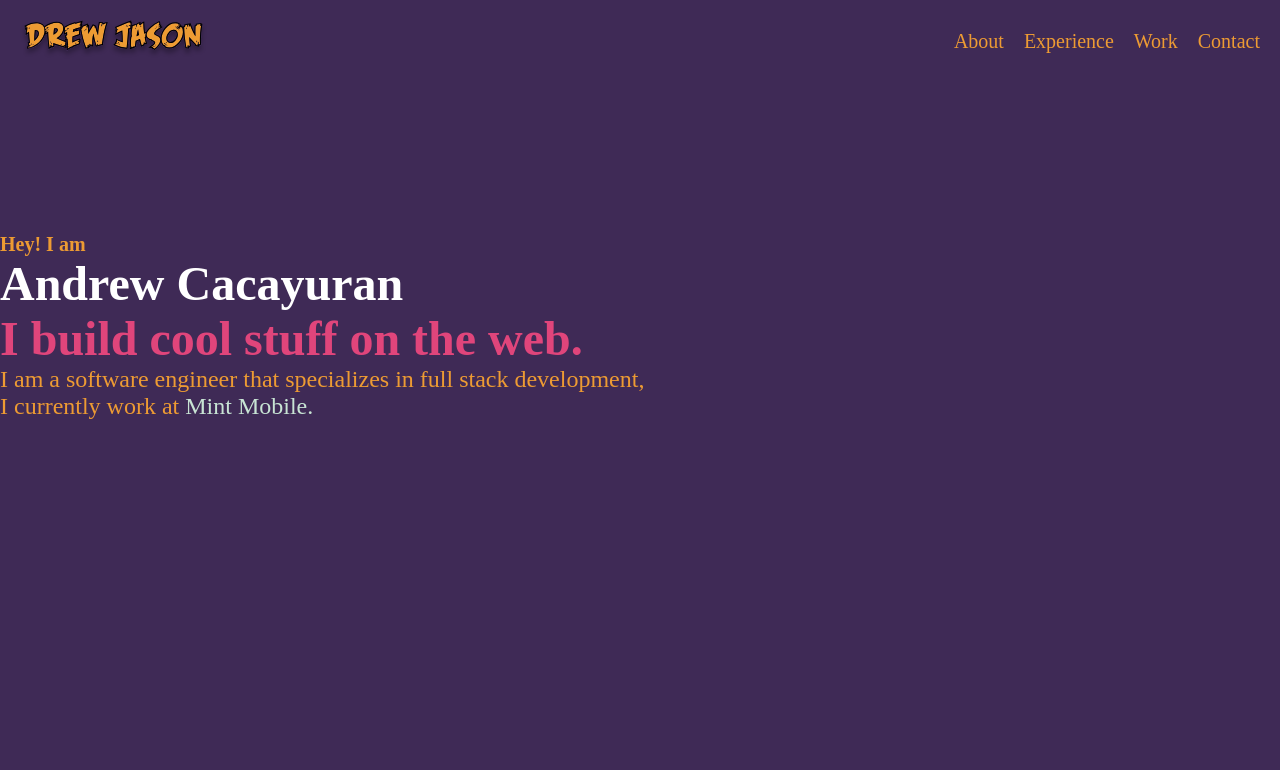
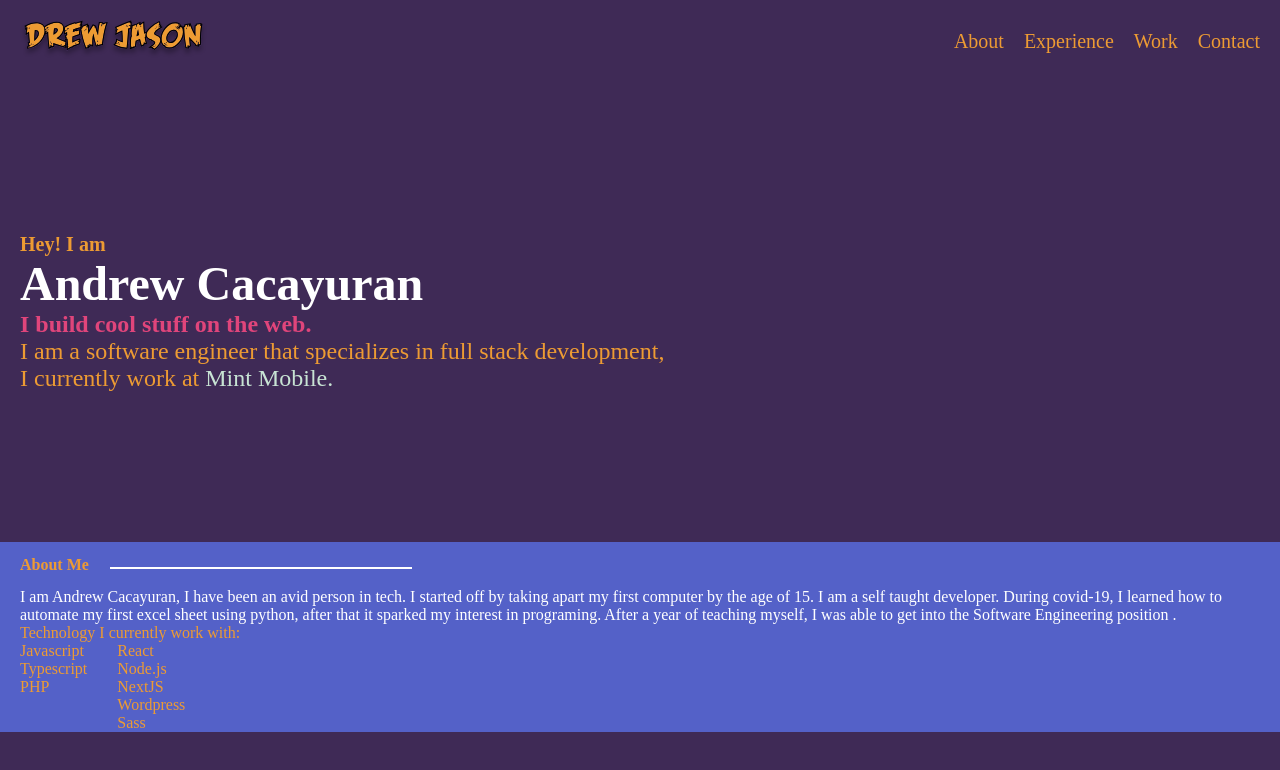
Before and after one commit to jayedeem/portfolio23, a React (Vite) app: page / in a window 1280 px wide. Shown: the top 770 px of the page. Built offline with nearby package versions, Linux system fonts and the light colour scheme; a web font is replaced by a local one.

Commit message:
need to fix spacing on about me

```diff
--- a/src/App.tsx
+++ b/src/App.tsx
@@ -8,22 +8,52 @@ function App() {
 			<NavBar />
 			<div>
 				<Container>
-					<h4 style={{ fontSize: '20px' }}>Hey! I am</h4>
-					<h3 style={{ color: '#fff', fontSize: '48px' }}>Andrew Cacayuran</h3>
-					<h2 style={{ color: '#E0457B', fontSize: '48px' }}>
-            I build cool stuff on the web.
-					</h2>
-					<p style={{ fontSize: '24px' }}>
-            I am a software engineer that specializes in full stack development,
+					<div className={styles.heroContainer}>
+						<h4>Hey! I am</h4>
+						<h3 style={{ color: '#fff' }}>Andrew Cacayuran</h3>
+						<h2 style={{ color: '#E0457B' }}>I build cool stuff on the web.</h2>
+						<p>
+              I am a software engineer that specializes in full stack
+              development,
 							<br />I currently work at{' '}
 							<a
 								className={styles.mintMobile}
 								href="https://mintmobile.com"
-							target="_blank" rel="noreferrer"
+								target="_blank"
+								rel="noreferrer"
 							>
                 Mint Mobile.
 							</a>
 						</p>
+					</div>
+				</Container>
+				<Container bgColor="#5461C8">
+					<div className={styles.aboutMe}>
+						<h4>About Me</h4>
+						<p style={{ color: '#fff' }}>
+              I am Andrew Cacayuran, I have been an avid person in tech. I
+              started off by taking apart my first computer by the age of 15. I
+              am a self taught developer. During covid-19, I learned how to
+              automate my first excel sheet using python, after that it sparked
+              my interest in programing. After a year of teaching myself, I was
+              able to get into the Software Engineering position .
+						</p>
+						<span>Technology I currently work with: </span>
+						<div className={styles.aboutMe__tech}>
+							<ul>
+								<li>Javascript</li>
+								<li>Typescript</li>
+								<li>PHP</li>
+							</ul>
+							<ul>
+								<li>React</li>
+								<li>Node.js</li>
+								<li>NextJS</li>
+								<li>Wordpress</li>
+								<li>Sass</li>
+							</ul>
+						</div>
+					</div>
 				</Container>
 			</div>
 		</div>
--- a/src/app.module.scss
+++ b/src/app.module.scss
@@ -1,6 +1,45 @@
 @use "./styles/variables.scss" as *;
 
-.mintMobile {
-  text-decoration: none;
-  color: #c8e4d4;
+.heroContainer {
+  h4 {
+    font-size: 20px;
+  }
+  h3 {
+    font-size: 48px;
+  }
+  p {
+    font-size: 24px;
+  }
+  .mintMobile {
+    text-decoration: none;
+    color: #c8e4d4;
+  }
 }
+
+.aboutMe {
+  h4 {
+    position: relative;
+    margin-bottom: 14px;
+    padding-top: 14px;
+    &::after {
+      position: absolute;
+      content: "";
+      top: 25px;
+      width: 300px;
+      border: 1px solid white;
+      left: 90px;
+    }
+  }
+  span {
+    padding-top: 14px;
+  }
+  ul {
+    li {
+      list-style-type: none;
+    }
+  }
+  &__tech {
+    display: flex;
+    column-gap: 30px;
+  }
+}
--- a/src/components/container/container.module.scss
+++ b/src/components/container/container.module.scss
@@ -4,4 +4,7 @@
   max-width: 1440px;
   margin: 150px auto;
   color: $nuclearYellow;
+  padding: 0px 20px;
+  @media screen and (min-width: 768px) {
+  }
 }
--- a/src/components/navbar/navbar.module.scss
+++ b/src/components/navbar/navbar.module.scss
@@ -4,10 +4,14 @@
   display: flex;
   flex-direction: row;
   justify-content: space-between;
-  padding: 20px 20px;
   align-items: center;
   max-width: 1440px;
   margin-inline: auto;
+  padding: 20px;
+
+  @media screen and (min-width: 768px) {
+    padding: 20px 20px;
+  }
 }
 
 ul.navbarList {
```
Lines whose indentation alone changed are shown as unchanged.
